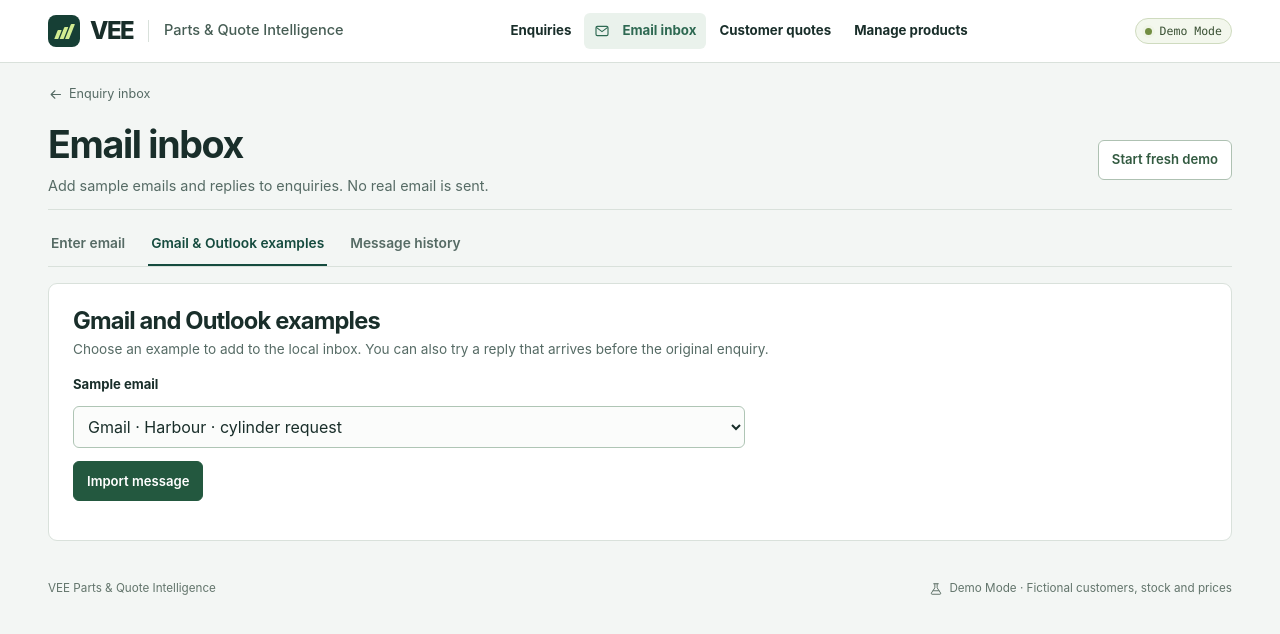
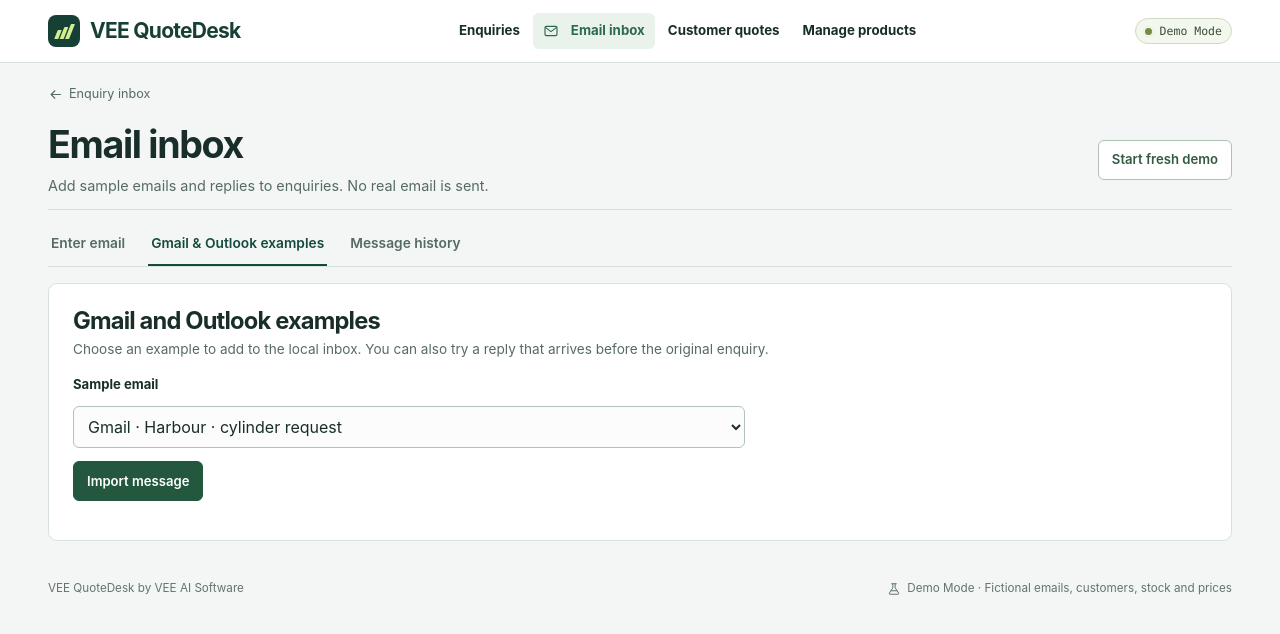
Before and after one commit to VTXZenyx/vee-parts-quote-intelligence, a Flask app: page /demo-email?view=providers in a window 1280 px wide. Shown: the top 634 px of the page. Run offline with Flask 3, Linux system fonts and the light colour scheme; data that the repository does not hold is empty.

Commit message:
Brand the employee workspace and quotation portfolio as VEE QuoteDesk

```diff
--- a/vee/static/navigation.css
+++ b/vee/static/navigation.css
@@ -1,13 +1,12 @@
 .topbar-inner { display: grid; grid-template-columns: auto 1fr auto; }
 .workspace-nav { justify-self: center; gap: 3px; }
-.workspace-nav a { border-radius: 6px; padding-inline: 10px; }
+.workspace-nav a { white-space: nowrap; border-radius: 6px; padding-inline: 10px; }
 .workspace-nav a[aria-current] { background: #eaf2ec; text-decoration: none; }
 .compact-feedback { margin-block: 8px; padding-block: 6px; }
 @media (max-width: 1024px) {
-  .topbar .product { display: none; }
   .workspace-nav { justify-self: end; }
 }
-@media (max-width: 740px) {
+@media (max-width: 840px) {
   .topbar-inner { grid-template-columns: auto 1fr; gap: 2px; padding-top: 7px; }
   .topbar .environment { grid-column: 2; grid-row: 1; justify-self: end; }
   .workspace-nav { grid-column: 1 / -1; display: flex; width: 100%; justify-content: space-between; gap: 0; }
--- a/vee/static/workspace.css
+++ b/vee/static/workspace.css
@@ -37,8 +37,7 @@ h4 { font-size: .88rem; }
 .brandmark i { display: block; transform: skew(-22deg); width: 4px; height: 15px; border-radius: .6px; background: #d2ed92; }
 .brandmark i:first-child { height: 9px; margin-top: 6px; }
 .brandmark i:nth-child(2) { height: 12px; margin-top: 3px; }
-.brandname { font-size: 24px; font-weight: 800; line-height: 1; letter-spacing: -.065em; }
-.product { border-left: 1px solid var(--line); padding-left: 15px; margin-left: 5px; font-size: .91rem; color: #465d54; font-weight: 550; }
+.brandname { color: #163f35; font-size: 21px; font-weight: 750; line-height: 1.15; letter-spacing: -.035em; white-space: nowrap; }
 .environment { gap: 8px; font-family: var(--mono); font-size: .72rem; font-weight: 500; }
 .environment span { width: 7px; height: 7px; background: #728d42; border-radius: 50%; box-shadow: 0 0 0 3px #eff4e6; }
 
@@ -234,7 +233,6 @@ details form { margin-top: 12px; }
   .jump { display: none; }
 }
 @media (max-width: 570px) {
-  .product { display: none; }
   .inbox-table td:nth-child(3) { min-width: 0; }
   .status { white-space: normal; }
   .environment { font-size: .67rem; }
--- a/vee/templates/base.html
+++ b/vee/templates/base.html
@@ -5,7 +5,8 @@
   <meta charset="utf-8">
   <meta name="viewport" content="width=device-width, initial-scale=1">
   <meta name="theme-color" content="#123b33">
-  <title>{% block title %}Enquiries{% endblock %} · VEE Parts &amp; Quote Intelligence</title>
+  <title>{% block title %}Enquiries{% endblock %} · VEE QuoteDesk</title>
+<link rel="icon" type="image/png" href="{{ url_for('static', filename='quotedesk-mark.png') }}">
   <link rel="stylesheet" href="{{ url_for('static', filename='workspace.css') }}">
   <link rel="stylesheet" href="{{ url_for('static', filename='navigation.css') }}">
   {% block page_styles %}{% endblock %}
@@ -15,9 +16,9 @@
 <a class="skip" href="#main">Skip to content</a>
 <header class="topbar">
   <div class="shell topbar-inner">
-    <a class="brand" href="{{ url_for('inbox') }}" aria-label="VEE workspace home">
+    <a class="brand" href="{{ url_for('inbox') }}" aria-label="VEE QuoteDesk home">
       <span class="brandmark" aria-hidden="true"><i></i><i></i><i></i></span>
-      <span class="brandname">VEE</span><span class="product">Parts &amp; Quote Intelligence</span>
+      <span class="brandname">VEE QuoteDesk</span>
     </a>
     <nav class="workspace-nav" aria-label="Workspace">
       <a href="{{ url_for('inbox') }}" {% if request.endpoint in ('inbox', 'enquiry', 'new_enquiry') %}aria-current="page"{% endif %}>Enquiries</a>
@@ -40,6 +41,6 @@
 {% block content %}{% endblock %}
 {% if guide %}{{ workspace_switch() }}{% endif %}
 </main>
-<footer class="shell footer"><span>VEE Parts &amp; Quote Intelligence</span><span>{{ icon('flask', 14) }} Demo Mode · Fictional customers, stock and prices</span></footer>
+<footer class="shell footer"><span>VEE QuoteDesk by VEE AI Software</span><span>{{ icon('flask', 14) }} Demo Mode · Fictional emails, customers, stock and prices</span></footer>
 </body>
 </html>
--- a/vee/templates/customer_preview.html
+++ b/vee/templates/customer_preview.html
@@ -2,7 +2,8 @@
 {% set ref = ('EX-' if example else 'Q-') ~ item.id[4:] ~ '-V' ~ item.quotes[-1].version %}
 <!doctype html>
 <html lang="en-NZ"><head><meta charset="utf-8"><meta name="viewport" content="width=device-width, initial-scale=1">
-<title>Quotation {{ ref }} · VEE Industrial Supplies</title>
+<title>Quotation {{ ref }} · VEE Industrial Supplies · VEE QuoteDesk</title>
+<link rel="icon" type="image/png" href="{{ url_for('static', filename='quotedesk-mark.png') }}">
 <link rel="stylesheet" href="{{ url_for('static',filename='workspace.css') }}">
 <link rel="stylesheet" href="{{ url_for('static',filename='customer.css') }}">
 <script defer src="{{ url_for('static',filename='workspace.js') }}"></script></head>
@@ -25,5 +26,6 @@
 <strong class="mono">{{ ref }}</strong></header>
 {% include 'quotation.html' %}
 <footer class="document-terms"><h3>Supply terms</h3><p>Stock is unreserved. Delivery requires supplier confirmation. Any outstanding quantity requires a separate confirmed offer.</p>
-<p>Demo Mode · No order is placed or payment taken.</p></footer>
+<p>Demo Mode · No order is placed or payment taken.</p>
+<p>Prepared with VEE QuoteDesk</p></footer>
 </article></main></body></html>
--- a/vee/templates/demo_email.html
+++ b/vee/templates/demo_email.html
@@ -64,7 +64,7 @@
       {% endif %}
       {% if showing %}<p class="prepared-message">{{ values.body }}</p><input type="hidden" name="body" value="{{ values.body }}">
       {% else %}<label for="mail-body">Message</label><textarea id="mail-body" name="body" rows="6" maxlength="8000" required>{{ values.body }}</textarea>{% endif %}
-      {% if not showing %}<details class="mail-id"><summary>Message identifier</summary><p>VEE uses this identifier to recognise duplicate deliveries.</p>
+      {% if not showing %}<details class="mail-id"><summary>Message ID</summary><p>QuoteDesk uses this ID to recognise repeated deliveries.</p>
         <label for="message-id">Message ID</label><input class="mono" id="message-id" name="message_id" value="{{ values.message_id }}" readonly>
       </details>{% endif %}
       <button class="button primary" type="submit">{{ icon('mail',16) }} {{ 'Save customer reply' if item else ('Open enquiry' if showing else 'Add email to enquiries') }}</button>
--- a/vee/templates/detail.html
+++ b/vee/templates/detail.html
@@ -32,7 +32,7 @@
       </div>
       {% if item.attachments %}<div class="attachments"><h3>Attachments</h3>{% for attachment in item.attachments %}<details class="attachment"><summary>{{ icon('paperclip',15) }}{{ attachment.name }}</summary>{% if not item.thread[0].provider and attachment.name == 'inspection-fitting.webp' %}<img class="inspection-photo" src="{{ url_for('static', filename='inspection-fitting.webp') }}" alt="Synthetic inspection photo of a worn fitting on a workshop bench">{% endif %}<p class="message-body">{{ attachment.text }}</p></details>{% endfor %}</div>{% endif %}
       <div class="part-facts">
-        <h3>What VEE understood</h3>
+        <h3>Request details</h3>
         {% for line in item.extraction.lines %}
         {% set match = line.candidates|selectattr('sku','equalto',line.sku)|first %}
         <article class="part-result">
@@ -41,7 +41,7 @@
             <div><dt>Requested quantity</dt><dd>{{ line.quantity if line.quantity is not none else 'Needs confirmation' }}{% if line.quantity is not none %} {{ 'unit' if line.quantity == 1 else 'units' }}{% endif %}</dd></div>
             {% for field, value in line.attributes.items() %}<div><dt>{{ field|replace('_',' ')|capitalize }}</dt><dd>{{ value }}</dd></div>{% endfor %}
           </dl>
-          <h4>What VEE found</h4>
+          <h4>Catalogue results</h4>
           {% if match %}
             <p class="match-name">{{ match.name }} <small class="mono">{{ match.sku }}</small></p>
             <dl class="part-values">
--- a/vee/templates/provider_mail.html
+++ b/vee/templates/provider_mail.html
@@ -23,7 +23,7 @@
       </dl>
       <p class="message-body">{{ m.body }}</p>
       {% for file in m.attachments %}<p>{{ file.name }} · {{ file.type }} · {{ file.size }} bytes · Metadata only</p>{% endfor %}
-      <details><summary>Original provider message</summary><pre class="source-json">{{ row.raw }}</pre></details></details>
+      <details><summary>Original email record</summary><pre class="source-json">{{ row.raw }}</pre></details></details>
       <div class="mail-links">
         {% if row.enquiry_id %}<a class="button compact" href="{{ url_for('enquiry', id=row.enquiry_id) }}">Open {{ row.enquiry_id }}</a>{% endif %}
         {% for op in (['replay','retry'] if row.status == 'held' else ['replay']) %}
--- a/vee/templates/quotation.html
+++ b/vee/templates/quotation.html
@@ -3,7 +3,7 @@
 <section class="panel case-section quote" id="quotation" aria-labelledby="quote-title">
   <div class="quote-heading">
     <div>
-      {% if not preview %}<span class="print-only brand-print">VEE Industrial Supplies · Fictional distributor</span>{% endif %}
+      {% if not preview %}<span class="print-only brand-print">VEE Industrial Supplies · Fictional distributor · Prepared with VEE QuoteDesk</span>{% endif %}
       <div class="section-heading">{{ icon('document-check',20) }}<h2 id="quote-title">Quotation</h2></div>
     </div>
     <div class="stack">
--- a/vee/templates/unavailable.html
+++ b/vee/templates/unavailable.html
@@ -3,7 +3,7 @@
 {% block content %}
 <section class="panel case-section error-state">
 <h1>Workspace unavailable</h1>
-<p>VEE could not finish saving or loading the record. Reload the enquiry and check the latest details before trying again.</p>
+<p>QuoteDesk could not finish saving or loading the record. Reload the enquiry and check the latest details before trying again.</p>
 <a class="button" href="{{ url_for('inbox') }}">Return to enquiry inbox</a>
 </section>
 {% endblock %}
```
Also changed, not shown: PRODUCT_SPEC.md (+1 -1 lines), SHOWCASE.md (+2 -0 lines), docs/WORKFLOWS.md (+4 -2 lines), vee/templates/findings.html (+5 -5 lines), README.md, vee/static/quotedesk-mark.png (added), 5 other files.
